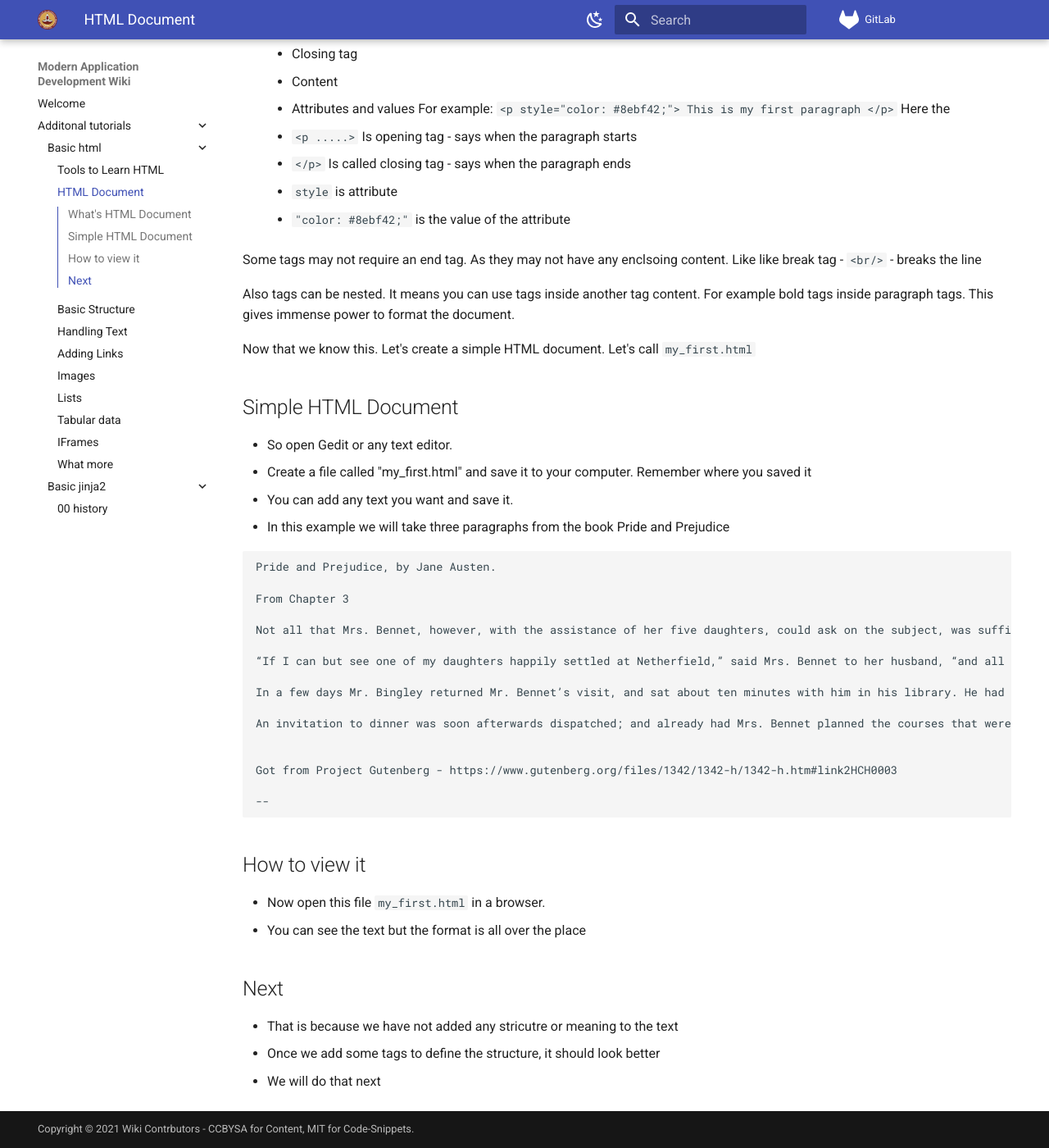
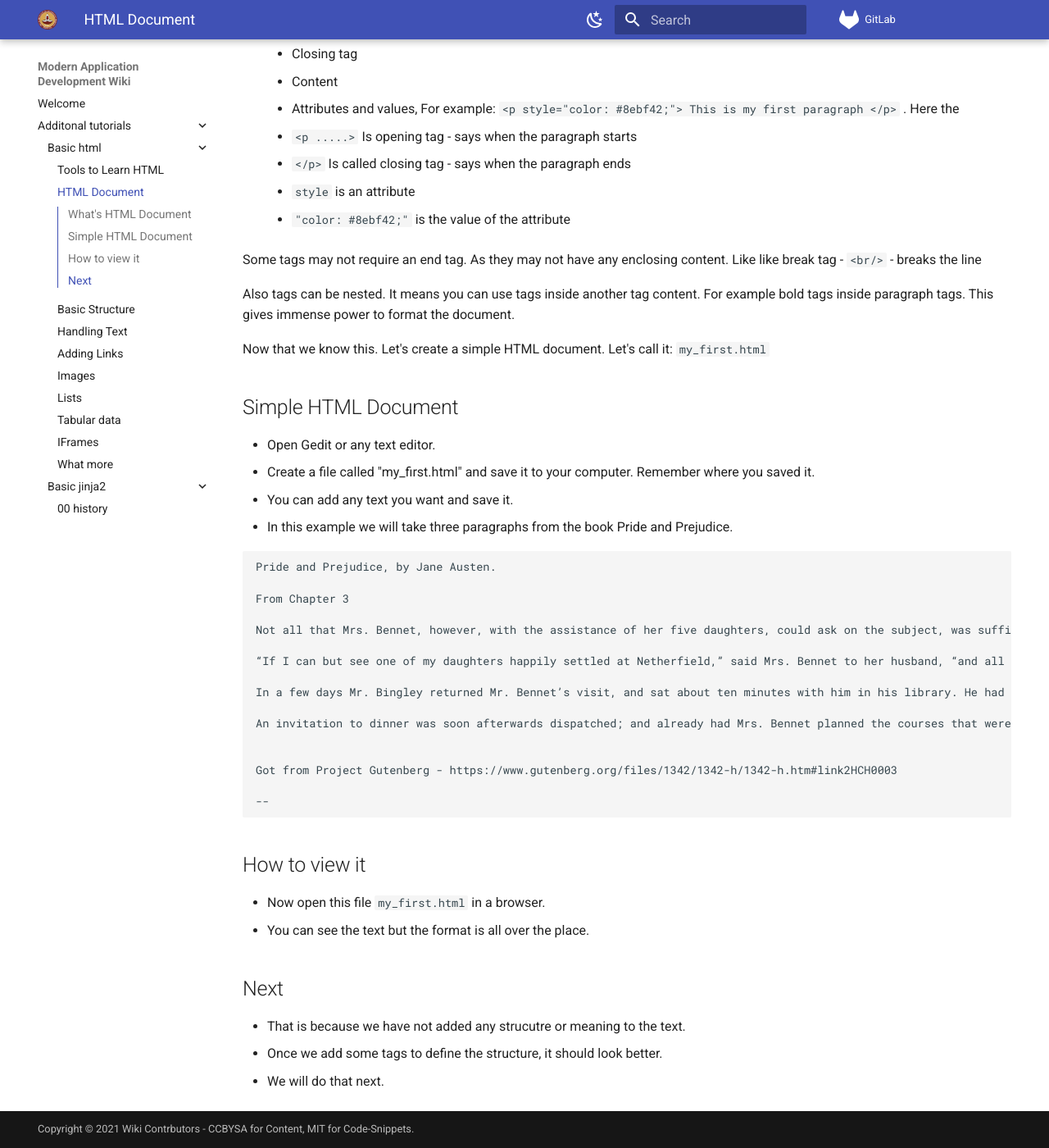
Before and after one commit to bsc-iitm/modern-application-development, an MkDocs documentation site: the page built from docs/additonal-tutorials/basic-html/01-html-document-introduction.md, in a window 1280 px wide and 1400 px high, scrolled down 1220 px. Shown: the whole window at 82% size. Built offline with MkDocs 1.6.1 and Material for MkDocs 9.7.7, drawn with Linux system fonts in a browser that asks for light colours; nearby versions of some CDN libraries; comment, search, counter and statistics services are not loaded; some of the changed text lies outside the part shown.

Commit message:
Grammatical errors correction -> HTML INTRODUCTION PAGE.

````diff
--- a/docs/additonal-tutorials/basic-html/01-html-document-introduction.md
+++ b/docs/additonal-tutorials/basic-html/01-html-document-introduction.md
@@ -25,28 +25,28 @@
     - An opening tag
     - Closing tag
     - Content
-    - Attributes and values
+    - Attributes and values,
 For example:
     `<p style="color: #8ebf42;"> This is my first paragraph </p>`
-Here the
+. Here the
     - `<p .....>` Is opening tag - says when the paragraph starts
     - `</p>` Is called closing tag - says when the paragraph ends
-    - `style` is attribute
+    - `style` is an attribute
     - `"color: #8ebf42;"` is the value of the attribute
 
-Some tags may not require an end tag. As they may not have any enclsoing content. Like  like break tag
+Some tags may not require an end tag. As they may not have any enclosing content. Like  like break tag
     - `<br/>` - breaks the line
 
 Also tags can be nested. It means you can use tags inside another tag content. For example bold tags inside paragraph tags. This gives immense power to format the document.
 
 
-Now that we know this. Let's create a simple HTML document. Let's call `my_first.html`
+Now that we know this. Let's create a simple HTML document. Let's call it: `my_first.html`
 
 ## Simple HTML Document
-- So open Gedit or any text editor.
-- Create a file called "my_first.html" and save it to your computer. Remember where you saved it
+- Open Gedit or any text editor.
+- Create a file called "my_first.html" and save it to your computer. Remember where you saved it.
 - You can add any text you want and save it.
-- In this example we will take three paragraphs from the book Pride and Prejudice
+- In this example we will take three paragraphs from the book Pride and Prejudice.
 
 ```text
 Pride and Prejudice, by Jane Austen.
@@ -71,9 +71,9 @@ Got from Project Gutenberg - https://www.gutenberg.org/files/1342/1342-h/1342-h.
 
 ## How to view it
 - Now open this file `my_first.html` in a browser.
-- You can see the text but the format is all over the place
+- You can see the text but the format is all over the place.
 
 ## Next
-- That is because we have not added any stricutre or meaning to the text
-- Once we add some tags to define the structure, it should look better
-- We will do that next
+- That is because we have not added any strucutre or meaning to the text.
+- Once we add some tags to define the structure, it should look better.
+- We will do that next.
````
Also changed, not shown: other parts of docs/additonal-tutorials/basic-html/01-html-document-introduction.md (+4 -4 lines), docs/additonal-tutorials/basic-html/00-tools.md (+3 -3 lines).
